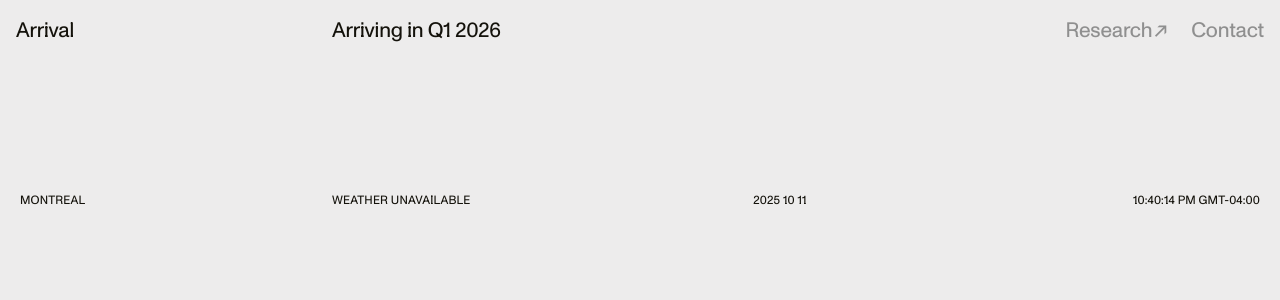
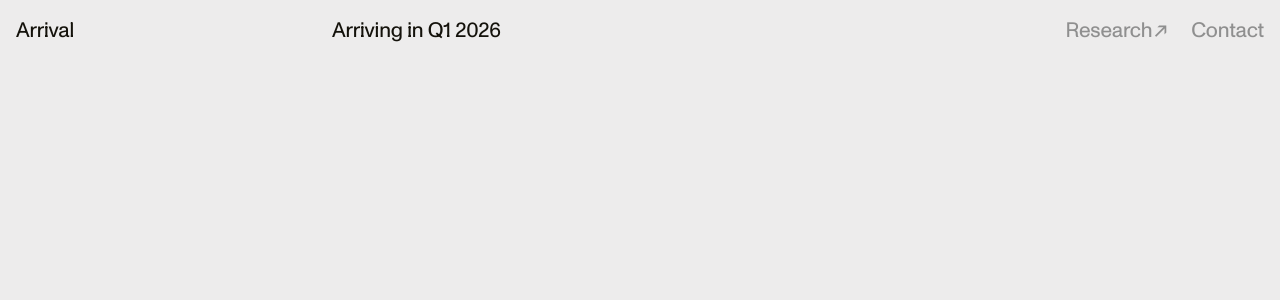
Before and after one commit to hanhanxue/250812_arrival-works, a Next.js app: page / in a window 1280 px wide. Shown: the top 300 px of the page. Built offline with nearby package versions, Linux system fonts and the light colour scheme; no server answers.

Commit message:
arriving Q1

```diff
--- a/src/app/page.tsx
+++ b/src/app/page.tsx
@@ -10,7 +10,7 @@ export default function Home() {
           className={`${styles.container} ucontainer umx usection-spacing-lg`}
         >
           <div className={`${styles.fullContainer}`}>
-            <MontrealInfo />
+            {/* <MontrealInfo /> */}
 
 
 
```
